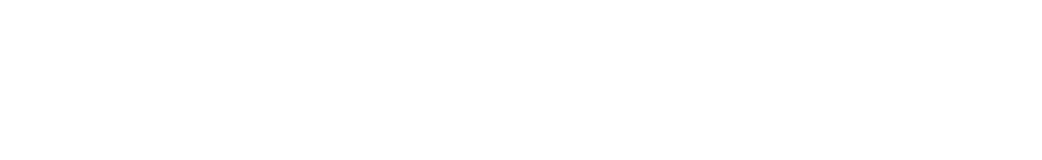
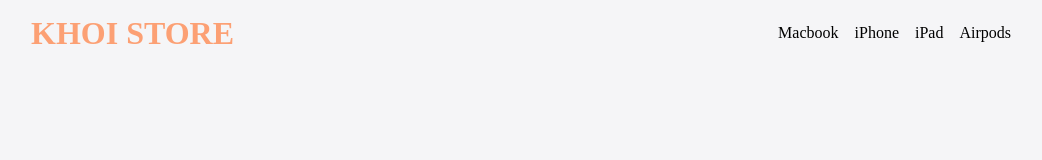
Before and after one commit to khoitq-acl/code-101-apple-shop, a plain HTML site: page index.html in a window 1280 px wide. Shown: the whole page, without its empty margins (119-1161 px from the left). Drawn offline with Linux system fonts and the light colour scheme.

Commit message:
Add header

```diff
--- a/index.html
+++ b/index.html
@@ -6,7 +6,15 @@
 </head>
 
 <body>
-
+  <header class="header">
+    <a href="/" class="logo">Khoi Store</a>
+    <ul class="menu">
+      <li><a>Macbook</a></li>
+      <li><a>iPhone</a></li>
+      <li><a>iPad</a></li>
+      <li><a>Airpods</a></li>
+    </ul>
+  </header>
   <main>
 
 
--- a/static/css/styles.css
+++ b/static/css/styles.css
@@ -0,0 +1,37 @@
+/*
+  main-background: #F5F5F7
+  main-text-color: #1d1d1f
+  card-background: #FFFFFF
+  primary-color: #fca074
+  max-content-size: 980px
+
+*/
+
+body {
+  background-color: #f5f5f7;
+}
+
+.header {
+  display: flex;
+  justify-content: space-between;
+  align-items: center;
+  max-width: 980px;
+  margin: auto;
+}
+
+.logo {
+  color: #fca074;
+  text-transform: uppercase;
+  font-weight: bold;
+  text-decoration: none;
+  font-size: 32px;
+}
+
+.menu {
+  display: flex;
+}
+
+.menu li{
+  list-style: none;
+  margin-left: 16px;
+}
```
